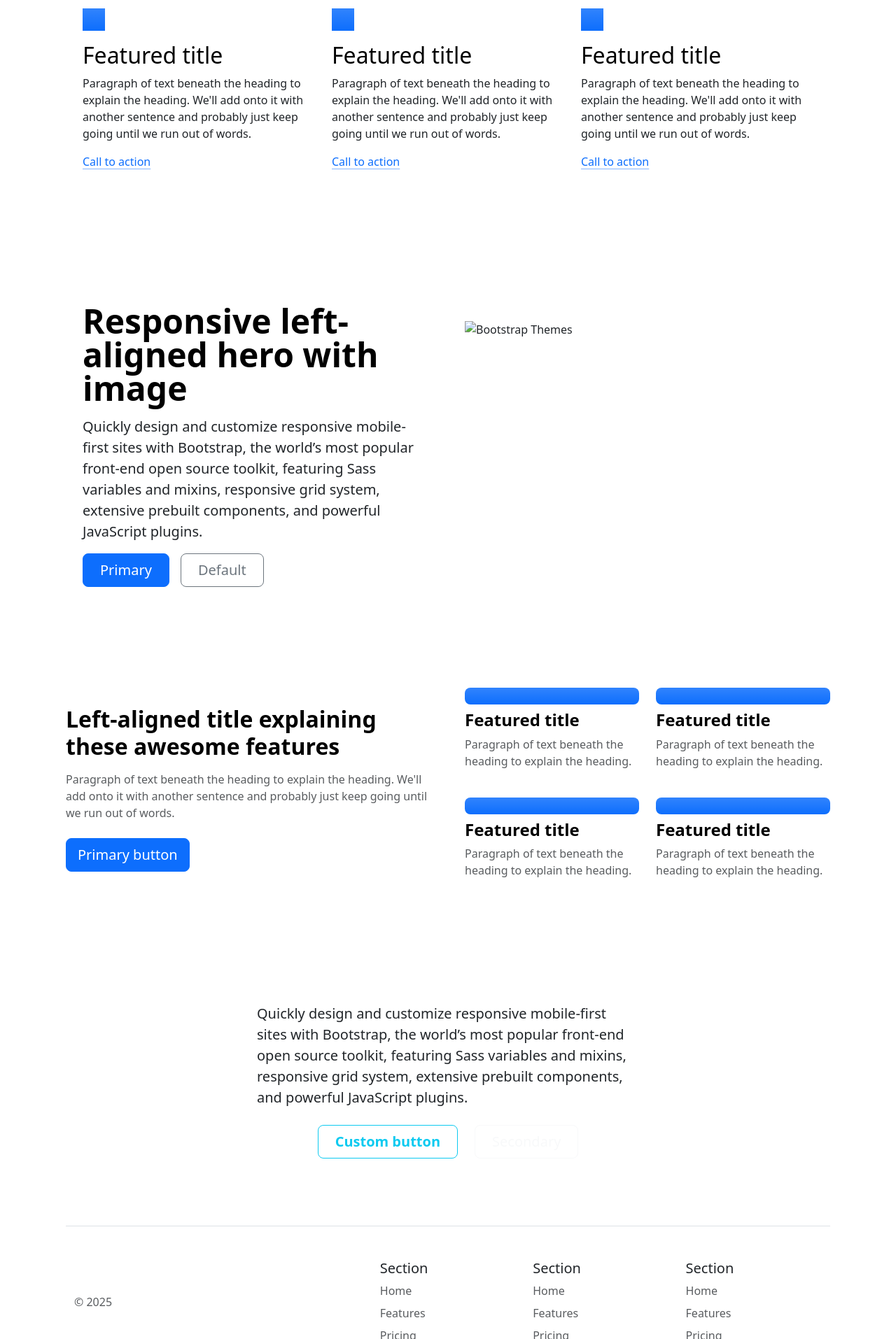
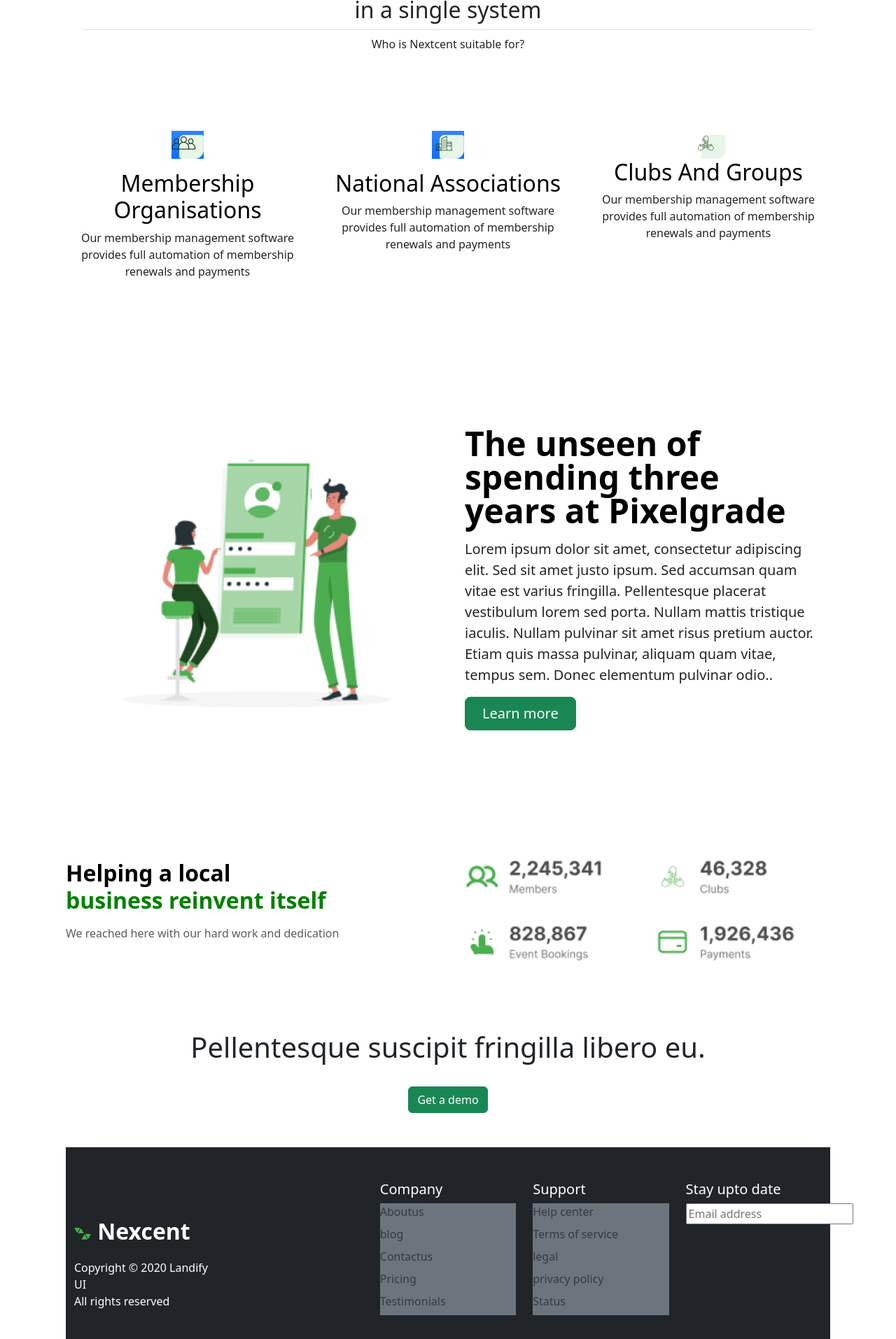
Before and after one commit to manahil212/bootstrap-website, a plain HTML site: page index.html in a window 1280 px wide. Shown: the part 886-2800 px from the top of the page at 70% size. Drawn offline with nearby package versions, Linux system fonts and the light colour scheme.

Commit message:
changes done

```diff
--- a/index.html
+++ b/index.html
@@ -67,9 +67,8 @@
             <div class="container text-center justify-content-center">
                 <h3 class="fs-1">Our Clients </h3>
                 <p>We have been working with some Fortune 500+ clients</p>
-                <div class="d-flex justify-content-center">
-                    <div class=" head d-flex ">
-                        <img class="gap-3" src="images/Logo (1).png" alt="">
+                <div class=" head d-flex  ">
+                    <img src="images/Logo (1).png" alt="">
                     <img src="images/Logo (2).png" alt="">
                     <img src="images/Logo (3).png" alt="">
                     <img src="images/Logo (4).png" alt="">
@@ -78,24 +77,23 @@
                 </div>
             </div>
         </div>
+
+        <!-- card section start -->
+        <div class="text-center mt-5 ">
+            <div class="container px-4 py-5 " id="featured-3">
+                <h2 class="pb-2 border-bottom ">Manage your entire community <br> in a single system</h2>
+                <p>Who is Nextcent suitable for?</p>
             </div>
-
-        <!-- center section end -->
-        <div class="container px-4 py-5" id="featured-3">
-            <h2 class="pb-2 border-bottom">Columns with icons</h2>
             <div class="row g-4 py-5 row-cols-1 row-cols-lg-3">
                 <div class="feature col">
                     <div
                         class="feature-icon d-inline-flex align-items-center justify-content-center text-bg-primary bg-gradient fs-2 mb-3">
-                        <svg class="bi" width="1em" height="1em" aria-hidden="true">
-                            <use xlink:href="#collection"></use>
-                        </svg>
+                        <img src="images/Icon (1).png" alt="">
                     </div>
-                    <h3 class="fs-2 text-body-emphasis">Featured title</h3>
-                    <p>Paragraph of text beneath the heading to explain the heading. We'll add onto it with another
-                        sentence and probably just keep going until we run out of words.</p> <a href="#"
-                        class="icon-link">
-                        Call to action
+                    <h3 class="fs-2 text-body-emphasis">Membership Organisations</h3>
+                    <p>Our membership management software provides full automation of membership renewals and payments
+                    </p> <a href="#" class="icon-link">
+
                         <svg class="bi" aria-hidden="true">
                             <use xlink:href="#chevron-right"></use>
                         </svg> </a>
@@ -103,15 +101,15 @@
                 <div class="feature col">
                     <div
                         class="feature-icon d-inline-flex align-items-center justify-content-center text-bg-primary bg-gradient fs-2 mb-3">
-                        <svg class="bi" width="1em" height="1em" aria-hidden="true">
+                        <!-- <svg class="bi" width="1em" height="1em" aria-hidden="true">
                             <use xlink:href="#people-circle"></use>
-                        </svg>
+                        </svg> -->
+                        <img src="images/Icon (2).png" alt="">
                     </div>
-                    <h3 class="fs-2 text-body-emphasis">Featured title</h3>
-                    <p>Paragraph of text beneath the heading to explain the heading. We'll add onto it with another
-                        sentence and probably just keep going until we run out of words.</p> <a href="#"
-                        class="icon-link">
-                        Call to action
+                    <h3 class="fs-2 text-body-emphasis">National Associations</h3>
+                    <p>Our membership management software provides full automation of membership renewals and payments
+                    </p> <a href="#" class="icon-link">
+
                         <svg class="bi" aria-hidden="true">
                             <use xlink:href="#chevron-right"></use>
                         </svg> </a>
@@ -119,151 +117,128 @@
                 <div class="feature col">
                     <div
                         class="feature-icon d-inline-flex align-items-center justify-content-center text-bg-primary bg-gradient fs-2 mb-3">
-                        <svg class="bi" width="1em" height="1em" aria-hidden="true">
+                        <!-- <svg class="bi" width="1em" height="1em" aria-hidden="true">
                             <use xlink:href="#toggles2"></use>
-                        </svg>
+                        </svg> -->
                     </div>
-                    <h3 class="fs-2 text-body-emphasis">Featured title</h3>
-                    <p>Paragraph of text beneath the heading to explain the heading. We'll add onto it with another
-                        sentence and probably just keep going until we run out of words.</p> <a href="#"
-                        class="icon-link">
-                        Call to action
-                        <svg class="bi" aria-hidden="true">
+                    <img src="images/Icon (3).png" alt="">
+                    <h3 class="fs-2 text-body-emphasis">Clubs And Groups</h3>
+                    <p>Our membership management software provides full automation of membership renewals and payments
+                    </p>
+                    <!-- <svg class="bi" aria-hidden="true">
                         <use xlink:href="#chevron-right"></use>
-                        </svg> </a>
+                    </svg> </a> -->
                 </div>
             </div>
         </div>
-        <!-- card sesction start -->
+        <!-- card sesction end -->
         <!-- herosection start -->
         <div class="container col-xxl-8 px-4 py-5">
-            <div class="row flex-lg-row-reverse align-items-center g-5 py-5">
-                <div class="col-10 col-sm-8 col-lg-6"> <img src="bootstrap-themes.png"
+            <div class="row flex-lg-row- align-items-center g-5 py-5">
+                <div class="col-10 col-sm-8 col-lg-6"> <img src="images/Frame 35.png"
                         class="d-block mx-lg-auto img-fluid" alt="Bootstrap Themes" width="700" height="500"
                         loading="lazy"> </div>
                 <div class="col-lg-6">
-                    <h1 class="display-5 fw-bold text-body-emphasis lh-1 mb-3">Responsive left-aligned hero with image
+                    <h1 class="display-5 fw-bold text-body-emphasis lh-1 mb-3">The unseen of spending three years at
+                        Pixelgrade
                     </h1>
-                    <p class="lead">Quickly design and customize responsive mobile-first sites with Bootstrap, the
-                        world’s most popular front-end open source toolkit, featuring Sass variables and mixins,
-                        responsive grid system, extensive prebuilt components, and powerful JavaScript plugins.</p>
+                    <p class="lead">Lorem ipsum dolor sit amet, consectetur adipiscing elit. Sed sit amet justo ipsum.
+                        Sed accumsan quam vitae est varius fringilla. Pellentesque placerat vestibulum lorem sed porta.
+                        Nullam mattis tristique iaculis. Nullam pulvinar sit amet risus pretium auctor. Etiam quis massa
+                        pulvinar, aliquam quam vitae, tempus sem. Donec elementum pulvinar odio..</p>
                     <div class="d-grid gap-2 d-md-flex justify-content-md-start"> <button type="button"
-                            class="btn btn-primary btn-lg px-4 me-md-2" fdprocessedid="ufdknp">Primary</button> <button
-                            type="button" class="btn btn-outline-secondary btn-lg px-4"
-                            fdprocessedid="jimruf">Default</button> </div>
+                            class="btn btn-success btn-lg px-4 me-md-2" fdprocessedid="ufdknp">Learn more</button> </div>
                 </div>
             </div>
         </div>
         <!-- herosection end -->
-        <!--  -->
+        <!-- footer part1 start -->
         <div class="row row-cols-1 row-cols-md-2 align-items-md-center g-5 py-5">
             <div class="col d-flex flex-column align-items-start gap-2">
-                <h2 class="fw-bold text-body-emphasis">Left-aligned title explaining these awesome features</h2>
-                <p class="text-body-secondary">Paragraph of text beneath the heading to explain the heading. We'll add
-                    onto it with another sentence and probably just keep going until we run out of words.</p> <a
-                    href="#" class="btn btn-primary btn-lg">Primary button</a>
+                <h2 class="fw-bold text-body-emphasis">Helping a local <br><span class="btn-btn-success">business reinvent itself</span></h2>
+                <p class="text-body-secondary">We reached here with our hard work and dedication</p>
             </div>
             <div class="col">
                 <div class="row row-cols-1 row-cols-sm-2 g-4">
                     <div class="col d-flex flex-column gap-2">
                         <div
                             class="feature-icon-small d-inline-flex align-items-center justify-content-center text-bg-primary bg-gradient fs-4 rounded-3">
-                            <svg class="bi" width="1em" height="1em" aria-hidden="true">
-                                <use xlink:href="#collection"></use>
-                            </svg>
                         </div>
-                        <h4 class="fw-semibold mb-0 text-body-emphasis">Featured title</h4>
-                        <p class="text-body-secondary">Paragraph of text beneath the heading to explain the heading.</p>
+                        <img src="images/2.png" alt="">
                     </div>
                     <div class="col d-flex flex-column gap-2">
                         <div
                             class="feature-icon-small d-inline-flex align-items-center justify-content-center text-bg-primary bg-gradient fs-4 rounded-3">
-                            <svg class="bi" width="1em" height="1em" aria-hidden="true">
-                                <use xlink:href="#gear-fill"></use>
-                            </svg>
                         </div>
-                        <h4 class="fw-semibold mb-0 text-body-emphasis">Featured title</h4>
-                        <p class="text-body-secondary">Paragraph of text beneath the heading to explain the heading.</p>
+                     <img src="images/1.png" alt="">
                     </div>
                     <div class="col d-flex flex-column gap-2">
                         <div
                             class="feature-icon-small d-inline-flex align-items-center justify-content-center text-bg-primary bg-gradient fs-4 rounded-3">
-                            <svg class="bi" width="1em" height="1em" aria-hidden="true">
-                                <use xlink:href="#speedometer"></use>
-                            </svg>
                         </div>
-                        <h4 class="fw-semibold mb-0 text-body-emphasis">Featured title</h4>
-                        <p class="text-body-secondary">Paragraph of text beneath the heading to explain the heading.</p>
+                      <img src="images/3.png" alt="">
                     </div>
                     <div class="col d-flex flex-column gap-2">
                         <div
                             class="feature-icon-small d-inline-flex align-items-center justify-content-center text-bg-primary bg-gradient fs-4 rounded-3">
-                            <svg class="bi" width="1em" height="1em" aria-hidden="true">
-                                <use xlink:href="#table"></use>
-                            </svg>
                         </div>
-                        <h4 class="fw-semibold mb-0 text-body-emphasis">Featured title</h4>
-                        <p class="text-body-secondary">Paragraph of text beneath the heading to explain the heading.</p>
+                      <img src="images/4.png" alt="">
                     </div>
                 </div>
             </div>
         </div>
-        <!--  -->
-        <!--  -->
-        <div class="py-5">
-            <h1 class="display-5 fw-bold text-white">Dark color hero</h1>
-            <div class="col-lg-6 mx-auto">
-                <p class="fs-5 mb-4">Quickly design and customize responsive mobile-first sites with Bootstrap, the
-                    world’s most popular front-end open source toolkit, featuring Sass variables and mixins, responsive
-                    grid system, extensive prebuilt components, and powerful JavaScript plugins.</p>
-                <div class="d-grid gap-2 d-sm-flex justify-content-sm-center"> <button type="button"
-                        class="btn btn-outline-info btn-lg px-4 me-sm-3 fw-bold" fdprocessedid="bjjuy6">Custom
-                        button</button> <button type="button" class="btn btn-outline-light btn-lg px-4"
-                        fdprocessedid="sj4ugq">Secondary</button> </div>
+        <!-- footer par1 end -->
+        <!--footer part2 start  -->
+          <div class="text-center mt-5">
+            <h1>
+                Pellentesque suscipit fringilla libero eu.
+            </h1>
+            <button class="btn btn-success mt-4">Get a demo</button>
           </div>
-        </div>
-        <!--  -->
-        <!--  -->
+        <!-- footer part2 end -->
+        <!--last  --->
         <div class="container">
-            <footer class="row row-cols-1 row-cols-sm-2 row-cols-md-5 py-5 my-5 border-top">
+            <footer class="row row-cols-1 row-cols-sm-2 row-cols-md-5 py-5 my-5 border-top text-bg-dark ">
                 <div class="col mb-3"> <a href="/"
                         class="d-flex align-items-center mb-3 link-body-emphasis text-decoration-none"
                         aria-label="Bootstrap"> <svg class="bi me-2" width="40" height="32" aria-hidden="true">
                             <use xlink:href="#bootstrap"></use>
                         </svg> </a>
-                    <p class="text-body-secondary">© 2025</p>
+                        <div class="fw-bold  fs-2">
+                    <p class="text-body-secondry"> <img src="images/Icon.png" alt=""> Nexcent</div>
+           <p>Copyright © 2020 Landify UI <br>All rights reserved</p>
+           <img src="" alt="">
+            <img src="" alt="">
+            <img src="" alt="">
+            <img src="" alt=""></p>
                 </div>
                 <div class="col mb-3"></div>
                 <div class="col mb-3">
-                    <h5>Section</h5>
-                    <ul class="nav flex-column">
-                        <li class="nav-item mb-2"><a href="#" class="nav-link p-0 text-body-secondary">Home</a></li>
-                        <li class="nav-item mb-2"><a href="#" class="nav-link p-0 text-body-secondary">Features</a></li>
+                    <h5>Company</h5>
+                    <ul class="nav flex-column text-bg-secondary">
+                        <li class="nav-item mb-2"><a href="#" class="nav-link p-0 text-body-secondary">Aboutus</a></li>
+                        <li class="nav-item mb-2"><a href="#" class="nav-link p-0 text-body-secondary">blog</a></li>
+                        <li class="nav-item mb-2"><a href="#" class="nav-link p-0 text-body-secondary">Contactus</a></li>
                         <li class="nav-item mb-2"><a href="#" class="nav-link p-0 text-body-secondary">Pricing</a></li>
-                        <li class="nav-item mb-2"><a href="#" class="nav-link p-0 text-body-secondary">FAQs</a></li>
-                        <li class="nav-item mb-2"><a href="#" class="nav-link p-0 text-body-secondary">About</a></li>
+                        <li class="nav-item mb-2"><a href="#" class="nav-link p-0 text-body-secondary">Testimonials</a></li>
                     </ul>
                 </div>
                 <div class="col mb-3">
-                    <h5>Section</h5>
-                    <ul class="nav flex-column">
-                        <li class="nav-item mb-2"><a href="#" class="nav-link p-0 text-body-secondary">Home</a></li>
-                        <li class="nav-item mb-2"><a href="#" class="nav-link p-0 text-body-secondary">Features</a></li>
-                        <li class="nav-item mb-2"><a href="#" class="nav-link p-0 text-body-secondary">Pricing</a></li>
-                        <li class="nav-item mb-2"><a href="#" class="nav-link p-0 text-body-secondary">FAQs</a></li>
-                        <li class="nav-item mb-2"><a href="#" class="nav-link p-0 text-body-secondary">About</a></li>
+                    <h5>Support</h5>
+                    <ul class="nav flex-column text-bg-secondary">
+                        <li class="nav-item mb-2"><a href="#" class="nav-link p-0 text-body-secondary">Help center</a></li>
+                        <li class="nav-item mb-2"><a href="#" class="nav-link p-0 text-body-secondary">Terms of service</a></li>
+                        <li class="nav-item mb-2"><a href="#" class="nav-link p-0 text-body-secondary">legal</a></li>
+                        <li class="nav-item mb-2"><a href="#" class="nav-link p-0 text-body-secondary">privacy policy</a></li>
+                        <li class="nav-item mb-2"><a href="#" class="nav-link p-0 text-body-secondary">Status</a></li>
                     </ul>
                 </div>
                 <div class="col mb-3">
-                    <h5>Section</h5>
-                    <ul class="nav flex-column">
-                        <li class="nav-item mb-2"><a href="#" class="nav-link p-0 text-body-secondary">Home</a></li>
-                        <li class="nav-item mb-2"><a href="#" class="nav-link p-0 text-body-secondary">Features</a></li>
-                        <li class="nav-item mb-2"><a href="#" class="nav-link p-0 text-body-secondary">Pricing</a></li>
-                        <li class="nav-item mb-2"><a href="#" class="nav-link p-0 text-body-secondary">FAQs</a></li>
-                        <li class="nav-item mb-2"><a href="#" class="nav-link p-0 text-body-secondary">About</a></li>
-                    </ul>
+                  <h5>Stay upto date</h5>
+                  <input type="text" placeholder="Email address">
+
                 </div>
+
             </footer>
         </div>
 
--- a/style.css
+++ b/style.css
@@ -3,5 +3,8 @@ span{
     color: green;
 }
 .head{
-    gap: 150px;
+    gap: 180px;
 }
+.text{
+    color: black;
+}
```
Also changed, not shown: images/1.png (added), images/2.png (added), images/3.png (added), images/4.png (added). Lines whose indentation alone changed are shown as unchanged.
